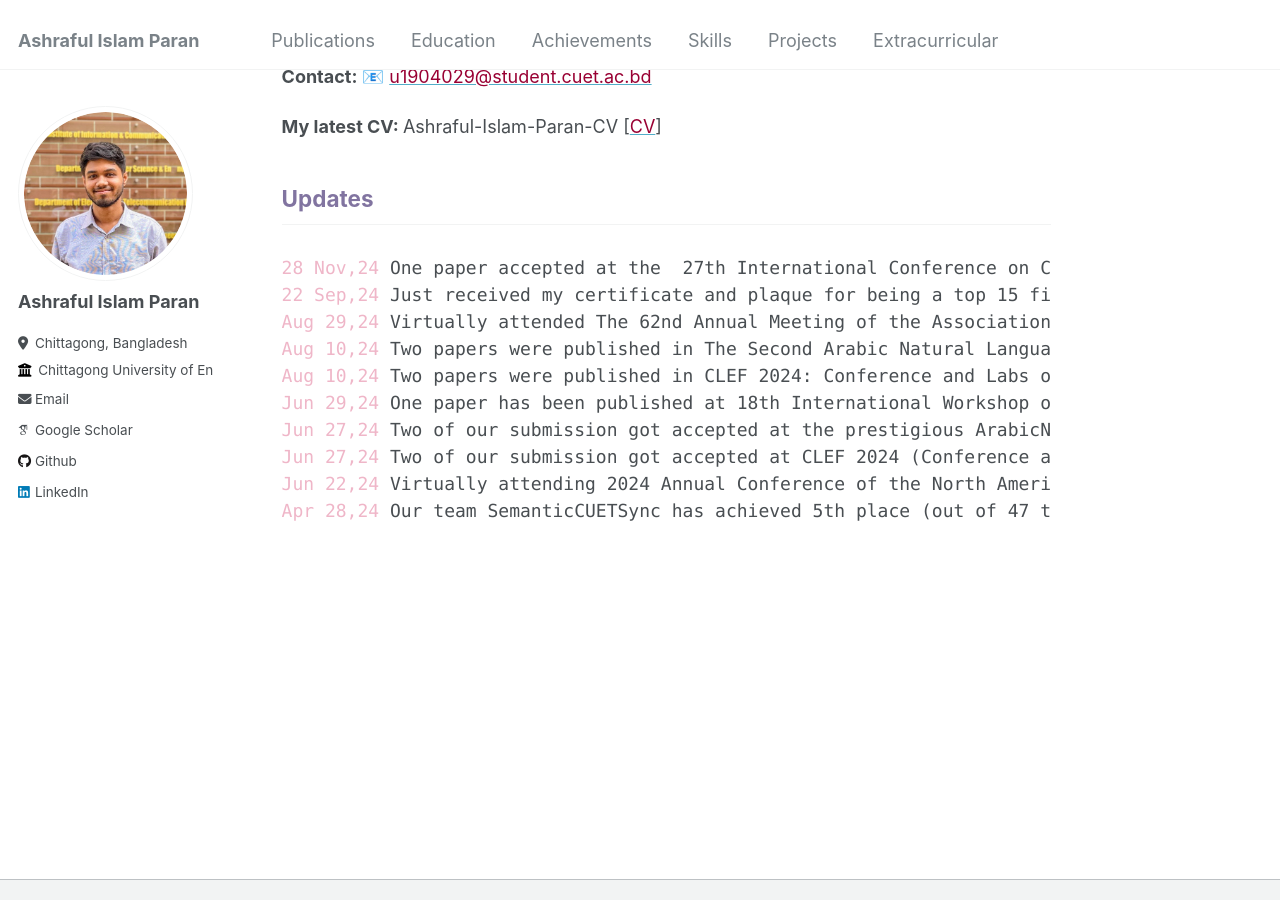
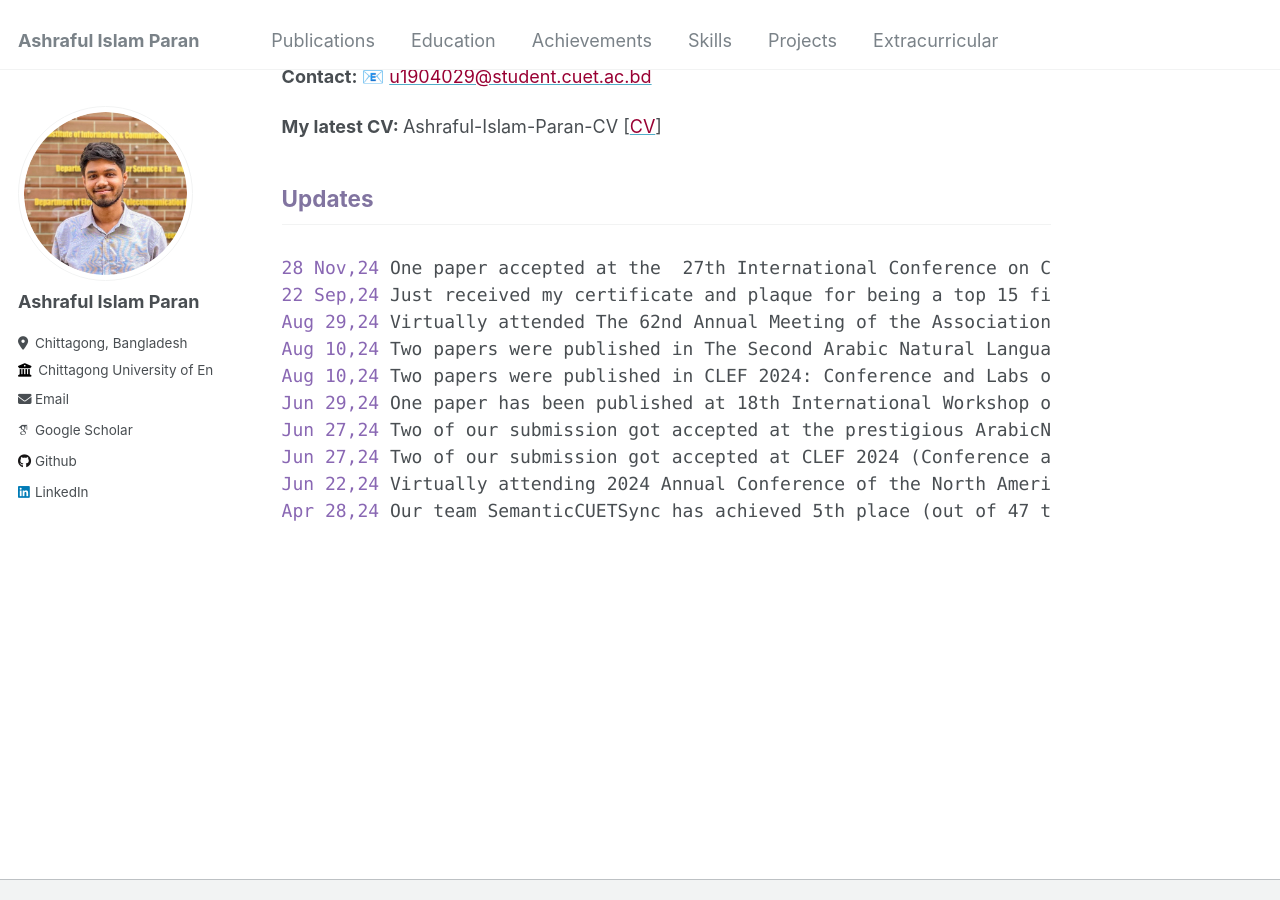
Before and after one commit to ashrafulparan2/ashrafulparan2.github.io, a Jekyll site: the page built from _pages/about.md, in a window 1280 px wide and 900 px high, scrolled down 456 px. Built offline with Jekyll 4.4.1, drawn with Linux system fonts in a browser that asks for light colours; some web fonts are replaced.

Commit message:
update color scheme for updates section on about page

```diff
--- a/_pages/about.md
+++ b/_pages/about.md
@@ -42,16 +42,16 @@ I am pursuing my B.Sc. in Computer Science and Engineering from CUET under the s
 ## <font color="#8174A0"> Updates </font>
 <div style="height: 400px; overflow: auto;">
 <pre>
-<span style="color:rgb(239,182,200)">28 Nov,24</span> One paper accepted at the  27th International Conference on Computer and Information Technology (ICCIT 2024).
-<span style="color:rgb(239,182,200)">22 Sep,24</span> Just received my certificate and plaque for being a top 15 finalist in the <a href="https://www.bdhonda.com/yes-award">Honda YES Award!</a>
-<span style="color:rgb(239,182,200)">Aug 29,24</span> Virtually attended The 62nd Annual Meeting of the Association for Computational Linguistics (ACL 2024)!
-<span style="color:rgb(239,182,200)">Aug 10,24</span> Two papers were published in The Second Arabic Natural Language Processing Conference, held in Bangkok, Thailand
-<span style="color:rgb(239,182,200)">Aug 10,24</span> Two papers were published in CLEF 2024: Conference and Labs of the Evaluation Forum, which took place from September 09–12, 2024, in Grenoble, France
-<span style="color:rgb(239,182,200)">Jun 29,24</span> One paper has been published at 18th International Workshop on Semantic Evaluation
-<span style="color:rgb(239,182,200)">Jun 27,24</span> Two of our submission got accepted at the prestigious ArabicNLP-2024 conference!
-<span style="color:rgb(239,182,200)">Jun 27,24</span> Two of our submission got accepted at CLEF 2024 (Conference and Labs of the Evaluation Forum (CLEF 2024))!
-<span style="color:rgb(239,182,200)">Jun 22,24</span> Virtually attending 2024 Annual Conference of the North American Chapter of the Association for Computational Linguistics! 🎉
-<span style="color:rgb(239,182,200)">Apr 28,24</span> Our team SemanticCUETSync has achieved 5th place (out of 47 teams) at the IUT ICT Fest 2024 Datathon: ASR for Regional Dialects
+<span style="color:rgb(137, 103, 179)">28 Nov,24</span> One paper accepted at the  27th International Conference on Computer and Information Technology (ICCIT 2024).
+<span style="color:rgb(137, 103, 179)">22 Sep,24</span> Just received my certificate and plaque for being a top 15 finalist in the <a href="https://www.bdhonda.com/yes-award">Honda YES Award!</a>
+<span style="color:rgb(137, 103, 179)">Aug 29,24</span> Virtually attended The 62nd Annual Meeting of the Association for Computational Linguistics (ACL 2024)!
+<span style="color:rgb(137, 103, 179)">Aug 10,24</span> Two papers were published in The Second Arabic Natural Language Processing Conference, held in Bangkok, Thailand
+<span style="color:rgb(137, 103, 179)">Aug 10,24</span> Two papers were published in CLEF 2024: Conference and Labs of the Evaluation Forum, which took place from September 09–12, 2024, in Grenoble, France
+<span style="color:rgb(137, 103, 179)">Jun 29,24</span> One paper has been published at 18th International Workshop on Semantic Evaluation
+<span style="color:rgb(137, 103, 179)">Jun 27,24</span> Two of our submission got accepted at the prestigious ArabicNLP-2024 conference!
+<span style="color:rgb(137, 103, 179)">Jun 27,24</span> Two of our submission got accepted at CLEF 2024 (Conference and Labs of the Evaluation Forum (CLEF 2024))!
+<span style="color:rgb(137, 103, 179)">Jun 22,24</span> Virtually attending 2024 Annual Conference of the North American Chapter of the Association for Computational Linguistics! 🎉
+<span style="color:rgb(137, 103, 179)">Apr 28,24</span> Our team SemanticCUETSync has achieved 5th place (out of 47 teams) at the IUT ICT Fest 2024 Datathon: ASR for Regional Dialects
 
 
 </pre>
```
